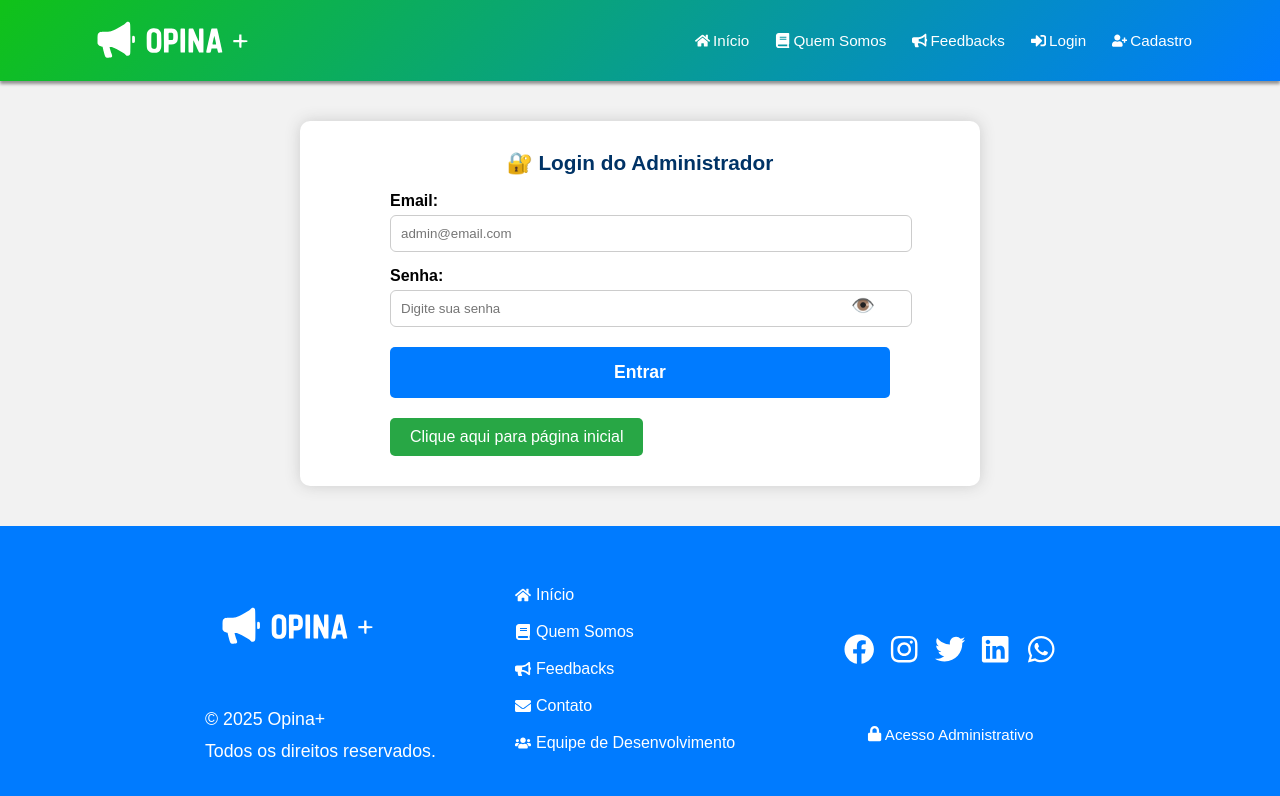
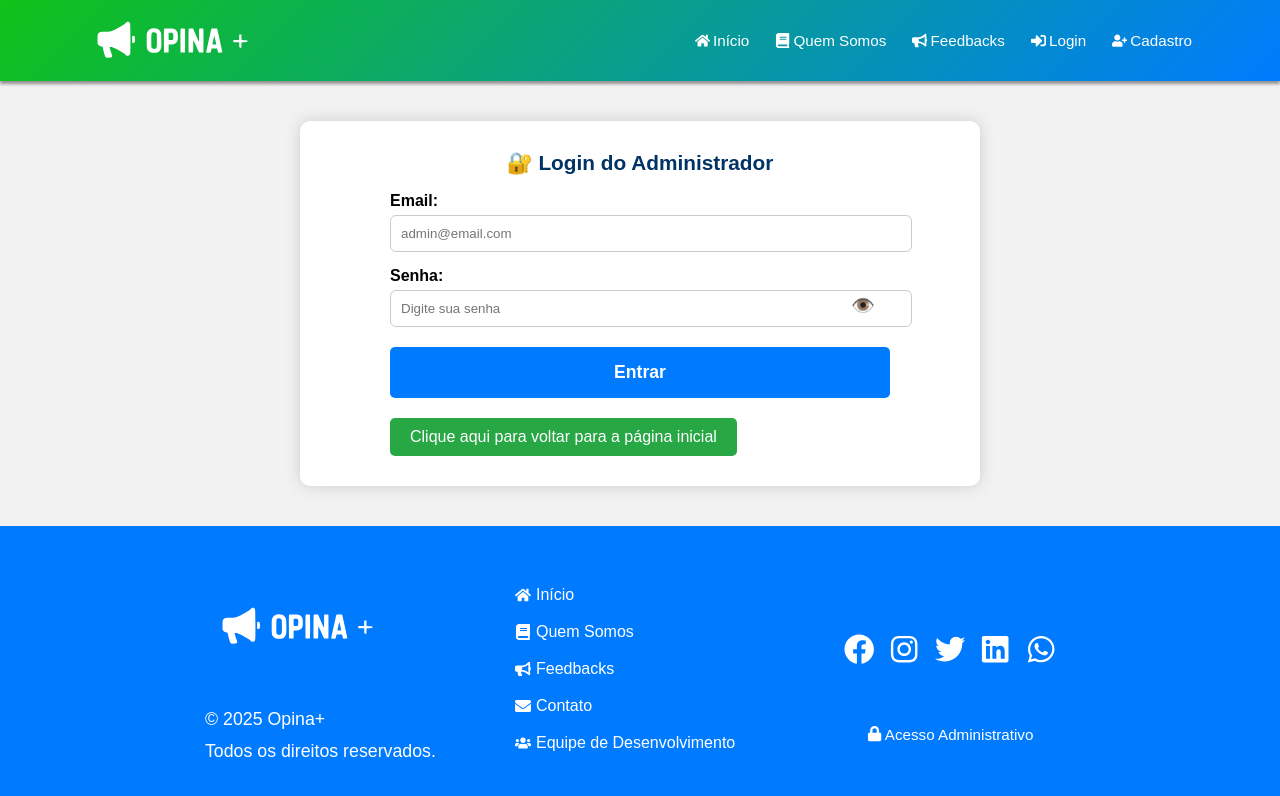
Before and after one commit to Eudantas2024/frontendopinamais, a React (Vite) app: page /admin in a window 1280 px wide. Shown: the top 796 px of the page. Built offline with nearby package versions, Linux system fonts and the light colour scheme.

Commit message:
equipe de desenvolvimento

```diff
--- a/src/pages/AdminLogin.jsx
+++ b/src/pages/AdminLogin.jsx
@@ -110,7 +110,7 @@ const AdminLogin = () => {
         onMouseOver={(e) => e.target.style.backgroundColor = '#218838'}
         onMouseOut={(e) => e.target.style.backgroundColor = '#28a745'}
       >
-        Clique aqui para página inicial
+        Clique aqui para voltar para a página inicial
       </button>
 
 
--- a/src/pages/ClientePainel.jsx
+++ b/src/pages/ClientePainel.jsx
@@ -75,7 +75,7 @@ const Painel = () => {
         onMouseOver={(e) => e.target.style.backgroundColor = '#218838'}
         onMouseOut={(e) => e.target.style.backgroundColor = '#28a745'}
       >
-        Clique aqui para página inicial
+        Clique aqui para voltar para a página inicial
       </button>
 
 
--- a/src/pages/Equipedev.css
+++ b/src/pages/Equipedev.css
@@ -1,4 +1,4 @@
-.container {
+.container2 {
   max-width: 700px;
   margin: 40px auto;
   padding: 30px 30px;
@@ -10,13 +10,13 @@
 }
 
 
-.container h2 {
+.container2 h2 {
   color: #003366;
   font-size: 2.2em;
   margin-bottom: 50px;
 }
 
-.container p {
+.container2 p {
   font-size: 1em;
   color: #555;
   line-height: 1.5;
--- a/src/pages/Equipedev.jsx
+++ b/src/pages/Equipedev.jsx
@@ -4,7 +4,7 @@ import { FaUsers } from 'react-icons/fa';
 
 const Equipedev = () => {
   return (
-    <div className="container">
+    <div className="container2">
       <div>
         <h1>Projeto Integrador Opina +</h1>
         <p>O Projeto Integrador Opina + , lê-se "opina mais" é o projeto de encerramento do curso Técnico de Informática do Senac Campinas em junho de 2025.</p>
--- a/src/pages/FormularioFeedback.jsx
+++ b/src/pages/FormularioFeedback.jsx
@@ -153,7 +153,7 @@ export default function FormReclamacao() {
         onMouseOver={(e) => e.target.style.backgroundColor = '#218838'}
         onMouseOut={(e) => e.target.style.backgroundColor = '#28a745'}
       >
-          Clique aqui para página inicial
+        Clique aqui para voltar para a página inicial
       </button>
 
 
```
Lines whose indentation alone changed are shown as unchanged.
